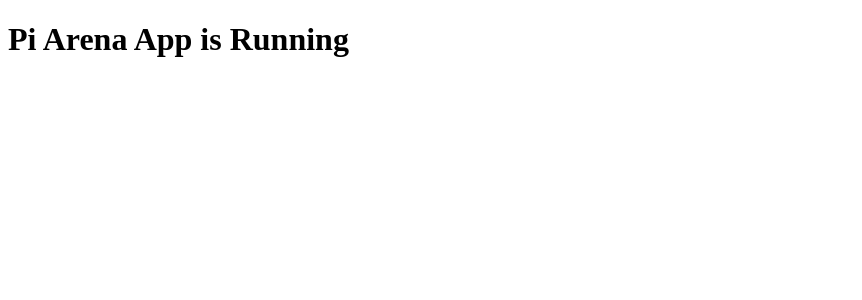
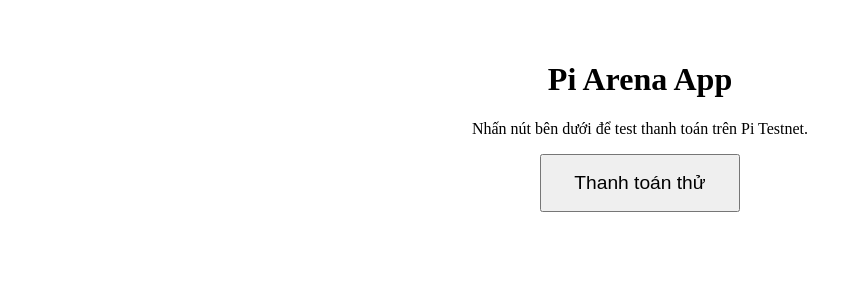
Before and after one commit to Nguyen93-Arena/PiArena-App, a Next.js app: page / in a window 1280 px wide. Shown: the top 300 px of the page, without its empty margins (0-862 px from the left). Built offline with nearby package versions, Linux system fonts and the light colour scheme.

Commit message:
Update index.js

```diff
--- a/pages/index.js
+++ b/pages/index.js
@@ -1,3 +1,56 @@
+import { useEffect } from 'react';
+
 export default function Home() {
-  return <h1>Pi Arena App is Running</h1>;
+  useEffect(() => {
+    if (typeof window !== 'undefined' && window.Pi) {
+      window.Pi.init({ version: "2.0" });
+    }
+  }, []);
+
+  const handlePayment = async () => {
+    if (!window.Pi) {
+      alert('Pi Network SDK chưa được tải đúng. Hãy kiểm tra tích hợp SDK.');
+      return;
+    }
+
+    try {
+      const paymentData = {
+        amount: 0.001,
+        memo: "Test Payment for Domain Verification",
+        metadata: { type: "test" }
+      };
+
+      const callbacks = {
+        onReadyForServerApproval: (paymentId) => {
+          console.log("Ready for server approval:", paymentId);
+        },
+        onReadyForServerCompletion: (paymentId, txid) => {
+          console.log("Ready for server completion:", paymentId, txid);
+        },
+        onCancel: (paymentId) => {
+          console.log("Payment cancelled:", paymentId);
+        },
+        onError: (error, payment) => {
+          console.error("Payment error:", error, payment);
+        }
+      };
+
+      window.Pi.createPayment(paymentData, callbacks);
+    } catch (error) {
+      console.error("Error initiating payment:", error);
+    }
+  };
+
+  return (
+    <div style={{ textAlign: 'center', padding: '2rem' }}>
+      <h1>Pi Arena App</h1>
+      <p>Nhấn nút bên dưới để test thanh toán trên Pi Testnet.</p>
+      <button
+        onClick={handlePayment}
+        style={{ padding: '1rem 2rem', fontSize: '1.2rem', cursor: 'pointer' }}
+      >
+        Thanh toán thử
+      </button>
+    </div>
+  );
 }
```
